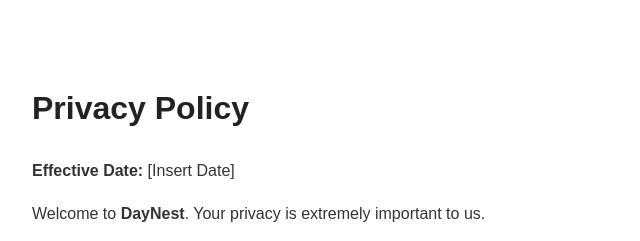
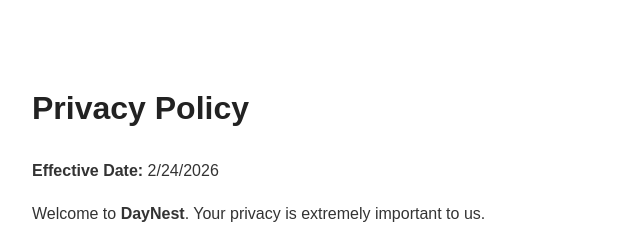
Before and after one commit to ferurecraft/DayNest-Privacy-Policy, a plain HTML site: page index.html in a window 1280 px wide. Shown: the top 241 px of the page, 208-848 px from the left. Drawn offline with Linux system fonts and the light colour scheme.

Commit message:
Update index.html

```diff
--- a/index.html
+++ b/index.html
@@ -31,7 +31,7 @@
 <div class="container">
 
 <h1>Privacy Policy</h1>
-<p><strong>Effective Date:</strong> [Insert Date]</p>
+<p><strong>Effective Date:</strong> 2/24/2026</p>
 
 <p>Welcome to <strong>DayNest</strong>. Your privacy is extremely important to us.</p>
 
```
